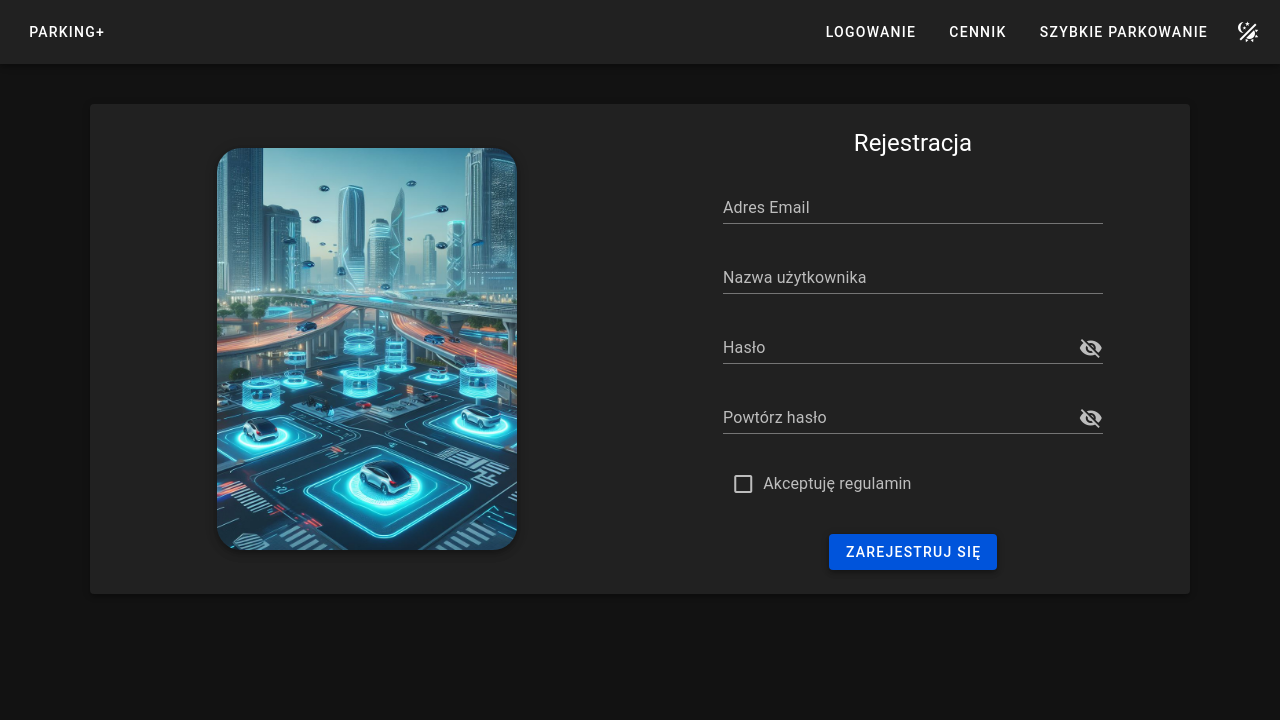
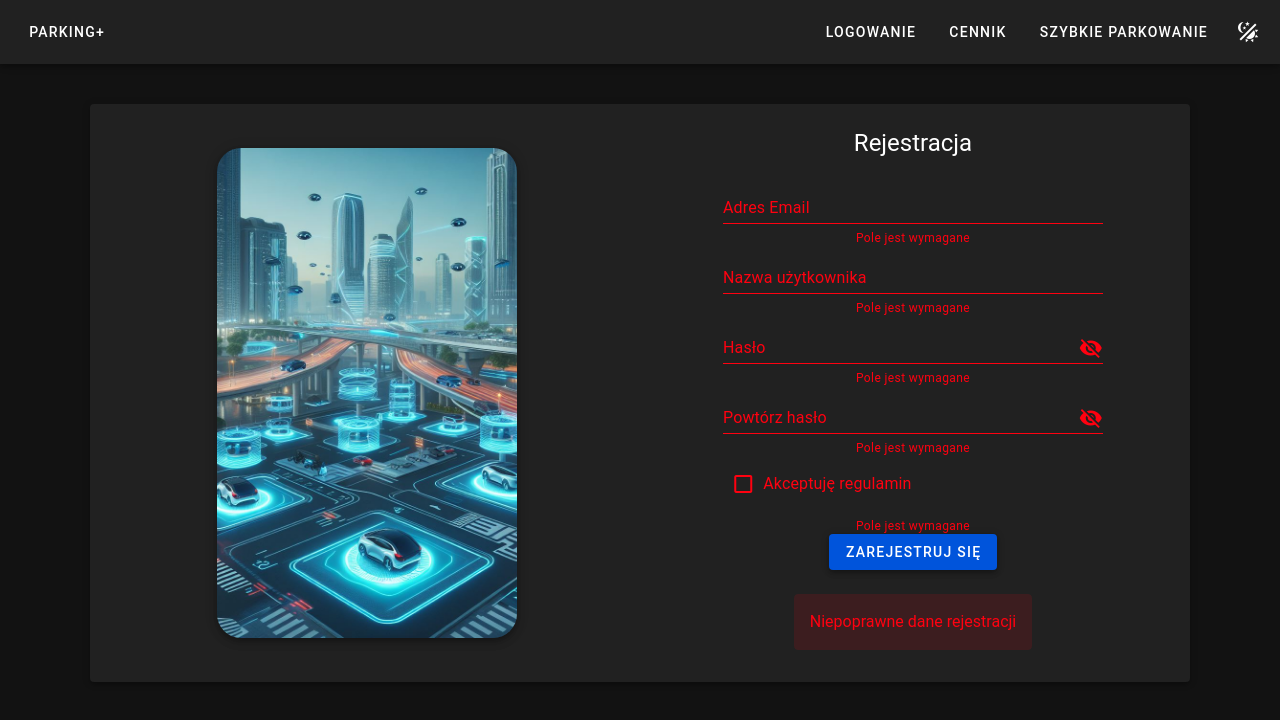
Before and after one commit to Lecrut/Parking-, a Nuxt app: page /auth/register in a window 1280 px wide. Both pictures are taken after a click on the button "ZAREJESTRUJ SIĘ". Shown: the top 720 px of the page. Built offline with nearby package versions, Linux system fonts and the light colour scheme.

Commit message:
ready register form

```diff
--- a/composable/rules.ts
+++ b/composable/rules.ts
@@ -1,6 +1,8 @@
 const emailPattern
     = /^(([^<>()[\]\\.,;:\s@"]+(\.[^<>()[\]\\.,;:\s@"]+)*)|(".+"))@((\[[0-9]{1,3}\.[0-9]{1,3}\.[0-9]{1,3}\.[0-9]{1,3}])|(([a-zA-Z\-0-9]+\.)+[a-zA-Z]{2,}))$/
 const patternPassword = /^(?=.*[a-z])(?=.*[A-Z])(?=.*[0-9])(?=.{8,})/
+
+//todo: haslo zmienic na 12 liter i koniec
 
 export function requiredRule() {
     return (value: string | number | null, textError = "Pole jest wymagane") => {
--- a/pages/auth/register.vue
+++ b/pages/auth/register.vue
@@ -1,7 +1,13 @@
 <script setup lang="ts">
 import NavBar from '~/components/navBars/navBar.vue'
+import formValidation from "~/composable/formValidation";
+import {emailRule, lengthRule, lengthRuleShort, passwordRule, requiredRule} from "~/composable/rules";
 
 const auth = useAuthStore()
+
+const { form, valid, isValid } = formValidation()
+
+const {registerError} = storeToRefs(auth)
 
 const email = ref('')
 const name = ref('')
@@ -12,40 +18,30 @@ const rules = ref(false)
 const showPasswordOne = ref(false)
 const showPasswordTwo = ref(false)
 
-function verifyEmail() {
-  return email.value.includes('@')
-}
-
 function verifyPassword() {
-  if (password1.value !== password2.value)
-    return false
-
-  return password1.value.length > 5
+  return password1.value === password2.value
 }
 
 async function registerUser() {
-  if (email.value.length < 5 || name.value.length < 3 || password1.value.length < 6)
-    return alert('Wszystkie pola muszą być wypełnione')
+  if (await isValid() && verifyPassword()) {
+    await auth.registerUser({
+      email: email.value,
+      name: name.value,
+      password: password1.value,
+      role: 'user',
+    })
+    if (!registerError.value) {
+      await auth.loginUser(email.value, password1.value)
+      navigateTo('/client/profile')
+    }
+  }
+  else {
+    registerError.value = true
+  }
+}
 
-  if (!verifyEmail())
-    return alert('Niepoprawny email')
+onMounted(() => registerError.value = false)
 
-  if (!verifyPassword())
-    return alert('Hasło musi mieć minimum 6 znaków i być takie same')
-
-  if (!rules.value)
-    return alert('Musisz zaakceptować regulamin')
-
-  await auth.registerUser({
-    email: email.value,
-    name: name.value,
-    password: password1.value,
-    role: 'user',
-  })
-
-  navigateTo('/auth/login')
-  alert('Zarejestrowano pomyślnie')
-}
 </script>
 
 <template>
@@ -76,13 +72,19 @@ async function registerUser() {
             Rejestracja
           </div>
 
-          <form class="w-75 my-2" @submit.prevent="registerUser">
+          <v-form
+              class="w-75 my-2"
+              v-model="valid"
+              ref="form"
+              @submit.prevent="registerUser"
+          >
             <v-text-field
               v-model="email"
               label="Adres Email"
               placeholder="example@mail.com"
               type="email"
               @keyup.enter="registerUser"
+              :rules="[requiredRule(), emailRule()]"
             />
 
             <v-text-field
@@ -90,6 +92,7 @@ async function registerUser() {
               label="Nazwa użytkownika"
               type="text"
               @keyup.enter="registerUser"
+              :rules="[requiredRule(), lengthRuleShort(), lengthRule()]"
             />
 
             <v-text-field
@@ -99,6 +102,7 @@ async function registerUser() {
               :append-inner-icon="showPasswordOne ? 'mdi-eye' : 'mdi-eye-off'"
               :type="showPasswordOne ? 'text' : 'password'"
               @click:append-inner="showPasswordOne = !showPasswordOne"
+              :rules="[requiredRule(), passwordRule()]"
             />
 
             <v-text-field
@@ -108,17 +112,28 @@ async function registerUser() {
               :append-inner-icon="showPasswordTwo ? 'mdi-eye' : 'mdi-eye-off'"
               :type="showPasswordTwo ? 'text' : 'password'"
               @click:append-inner="showPasswordTwo = !showPasswordTwo"
+              :rules="[requiredRule(), passwordRule()]"
             />
 
             <v-checkbox
               v-model="rules"
               label="Akceptuję regulamin"
+              :rules="[requiredRule()]"
             />
 
             <v-btn @click="registerUser">
               Zarejestruj się
             </v-btn>
-          </form>
+          </v-form>
+
+          <v-alert
+              v-if="registerError"
+              color="error"
+              variant="tonal"
+              class="my-4"
+          >
+            Niepoprawne dane rejestracji
+          </v-alert>
         </div>
       </v-col>
     </v-row>
--- a/stores/auth.ts
+++ b/stores/auth.ts
@@ -5,6 +5,7 @@ import type { IUser } from '~/models/User'
 export const useAuthStore = defineStore('auth', () => {
   const user: Ref<IUser | null> = ref(null)
   const loginError: Ref<boolean> = ref(false)
+  const registerError: Ref<boolean> = ref(false)
   function setUser(newUser: IUser) {
     user.value = newUser
   }
@@ -17,10 +18,17 @@ export const useAuthStore = defineStore('auth', () => {
   }
 
   async function registerUser(user: IUser) {
-    await $fetch('/api/register', {
-      method: 'POST',
-      body: JSON.stringify(user),
-    })
+    registerError.value = false
+    try {
+      await $fetch('/api/register', {
+        method: 'POST',
+        body: JSON.stringify(user),
+      })
+    }
+    catch (e) {
+      registerError.value = true
+    }
+
   }
 
   async function loginUser(email: string, password: string) {
@@ -42,6 +50,7 @@ export const useAuthStore = defineStore('auth', () => {
   return {
     user,
     loginError,
+    registerError,
     setUser,
     logout,
     registerUser,
```
